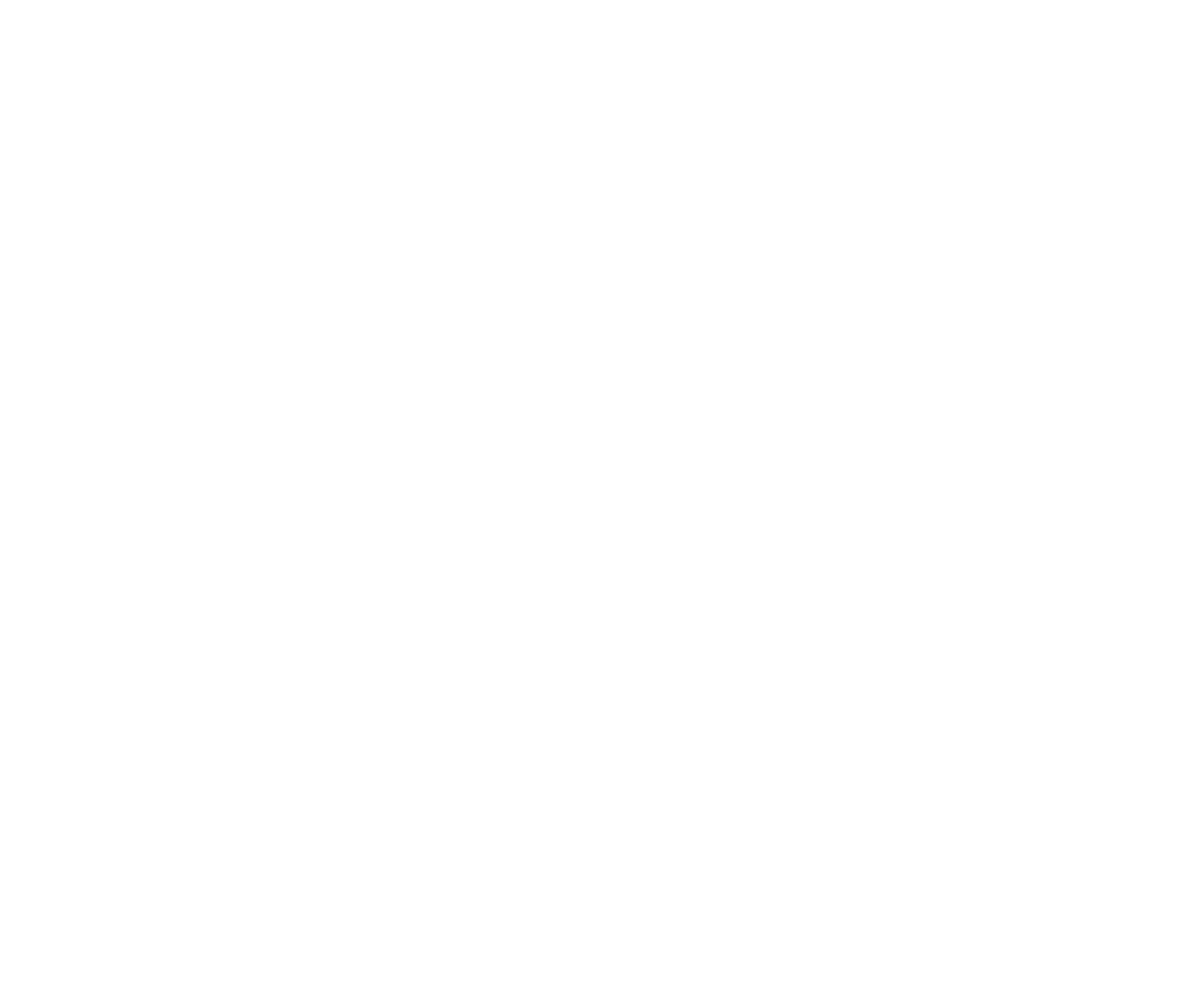
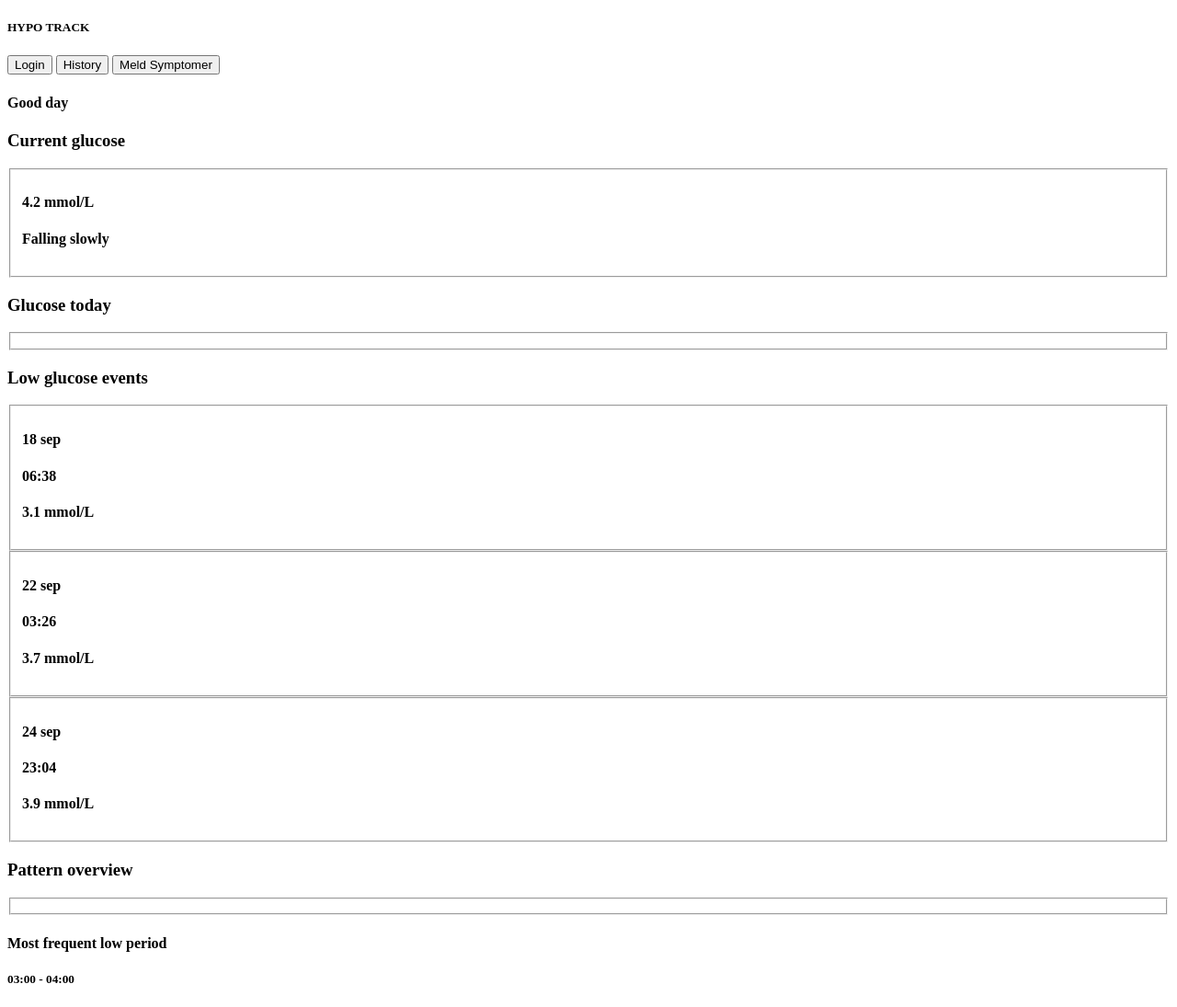
Before and after one commit to dashingomaster3000/CGM-MontorV2, a plain HTML site: page Forside/Forside.html in a window 1280 px wide. Shown: the whole page at 92% size. Before the commit the page ends 800 px from the top, so only its background shows below. Drawn offline with Linux system fonts and the light colour scheme.

Commit message:
Grund design af forside (meget simpelt)

```diff
--- a/Forside/Forside.html
+++ b/Forside/Forside.html
@@ -6,6 +6,23 @@
     <title>Document</title>
 </head>
 <body>
-
+<h5>HYPO TRACK</h5>
+<button id="Loginknap">Login</button>
+<button id="Historyknap">History</button>
+<button id="MeldSymptomerKnap">Meld Symptomer</button>
+<h4>Good day</h4>
+<h3>Current glucose</h3>
+<fieldset><h4>4.2 mmol/L</h4><h4>Falling slowly</h4></fieldset> <!-- fieldset laver en boks, som man kan skrive inden i. -->
+<h3>Glucose today</h3>
+<fieldset></fieldset><!-- Her skal vi have lavet Glukose grafen -->
+ <h3>Low glucose events</h3>
+ <fieldset><h4>18 sep</h4><h4>06:38</h4><h4>3.1 mmol/L</h4></fieldset>
+ <fieldset><h4>22 sep</h4><h4>03:26</h4><h4>3.7 mmol/L</h4></fieldset>
+ <fieldset><h4>24 sep</h4><h4>23:04</h4><h4>3.9 mmol/L</h4></fieldset> <!-- Her er det meningen at boksne skal være ved siden af hinanden, men ved ik hvordan jeg gør endnu. -->
+<h3>Pattern overview</h3>
+<fieldset></fieldset> <!-- Her skal der være et grafisk overview -->
+<h4>Most frequent low period</h4>
+<h5>03:00 - 04:00</h5>
+<script src="Forside.js"></script>
 </body>
 </html>
--- /dev/null
+++ b/Forside/Forside.js
@@ -0,0 +1,9 @@
+document.getElementById("Loginknap").onclick = function() {
+    window.location.href = "../Login/Login.html"; //den der ../login/ siger bare åben i login mappen og find login.html.
+    };
+    document.getElementById("Historyknap").onclick = function() {
+    window.location.href = "../history/history.html";
+    };
+     document.getElementById("MeldSymptomerKnap").onclick = function() {
+    window.location.href = "../Feedback/MeldSymptomer.html";
+    };
```
